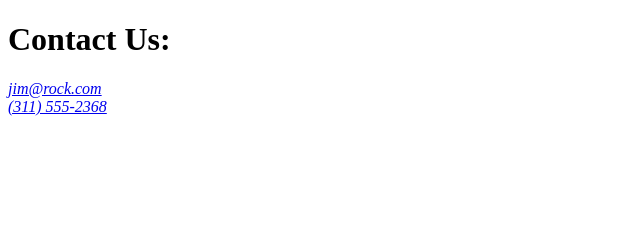
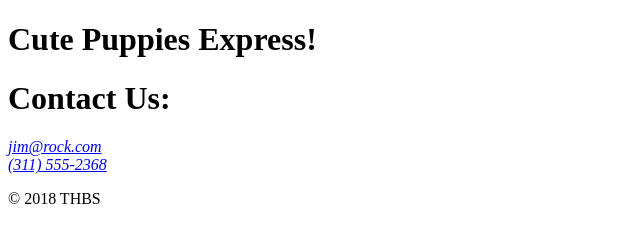
Before and after one commit to ChaitaliSamudre/thbs_mean_mern, a plain HTML site: page html-css/index.html in a window 1280 px wide. Shown: the whole page, without its empty margins (0-640 px from the left). Drawn offline with Linux system fonts and the light colour scheme.

Commit message:
added header and footer

```diff
--- a/html-css/index.html
+++ b/html-css/index.html
@@ -7,6 +7,10 @@
 
 </head>
 <body>
+    <header class="page-header">
+        <h1>Cute Puppies Express!</h1>
+    </header>
+
     <h1>Contact Us:</h1>
 
     <address>
@@ -16,6 +20,8 @@
         <a href="tel:+13115552368">(311) 555-2368</a>
 
     </address>
-
+    <footer>
+        <p>© 2018 THBS</p>
+    </footer>
 </body>
 </html>
```
